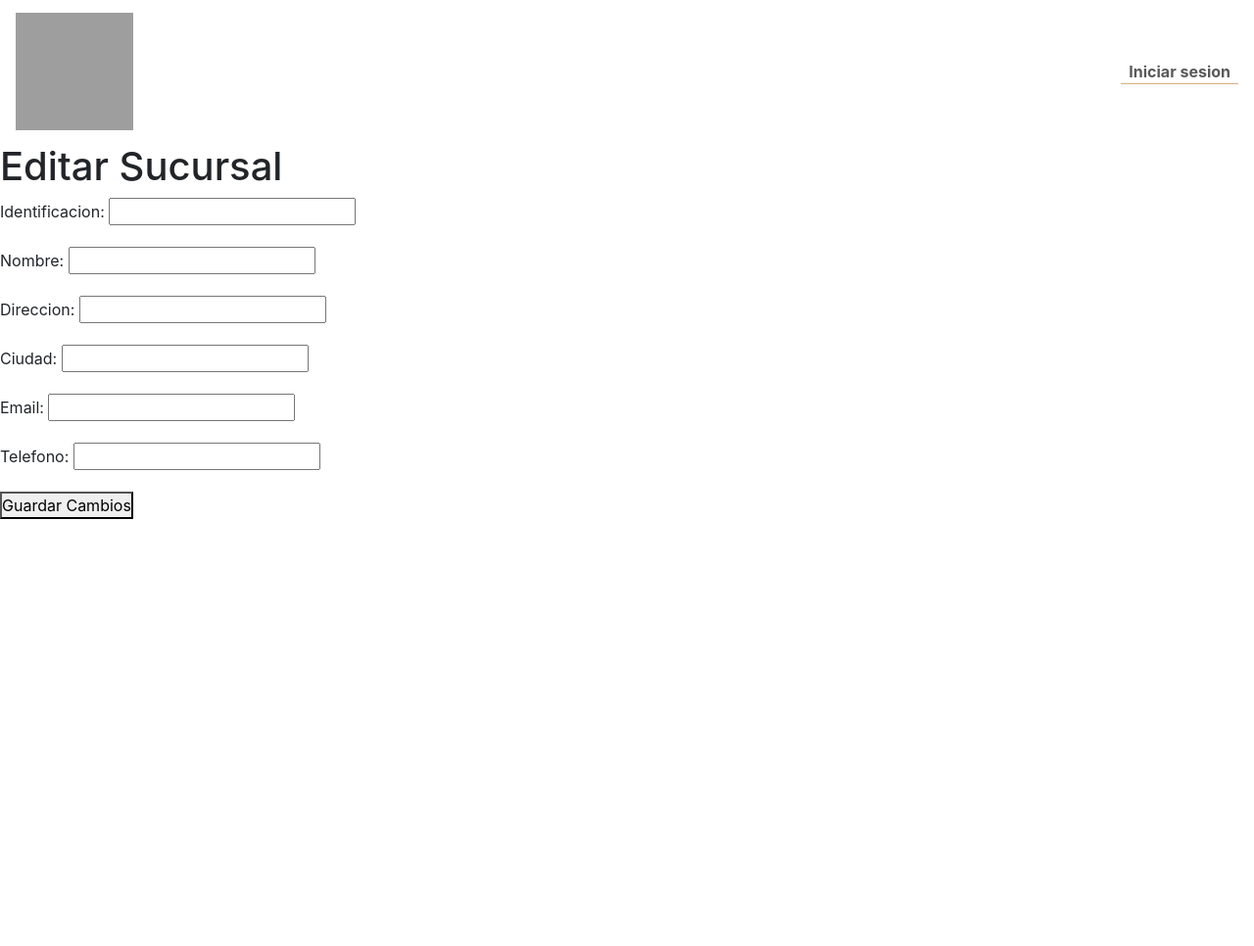
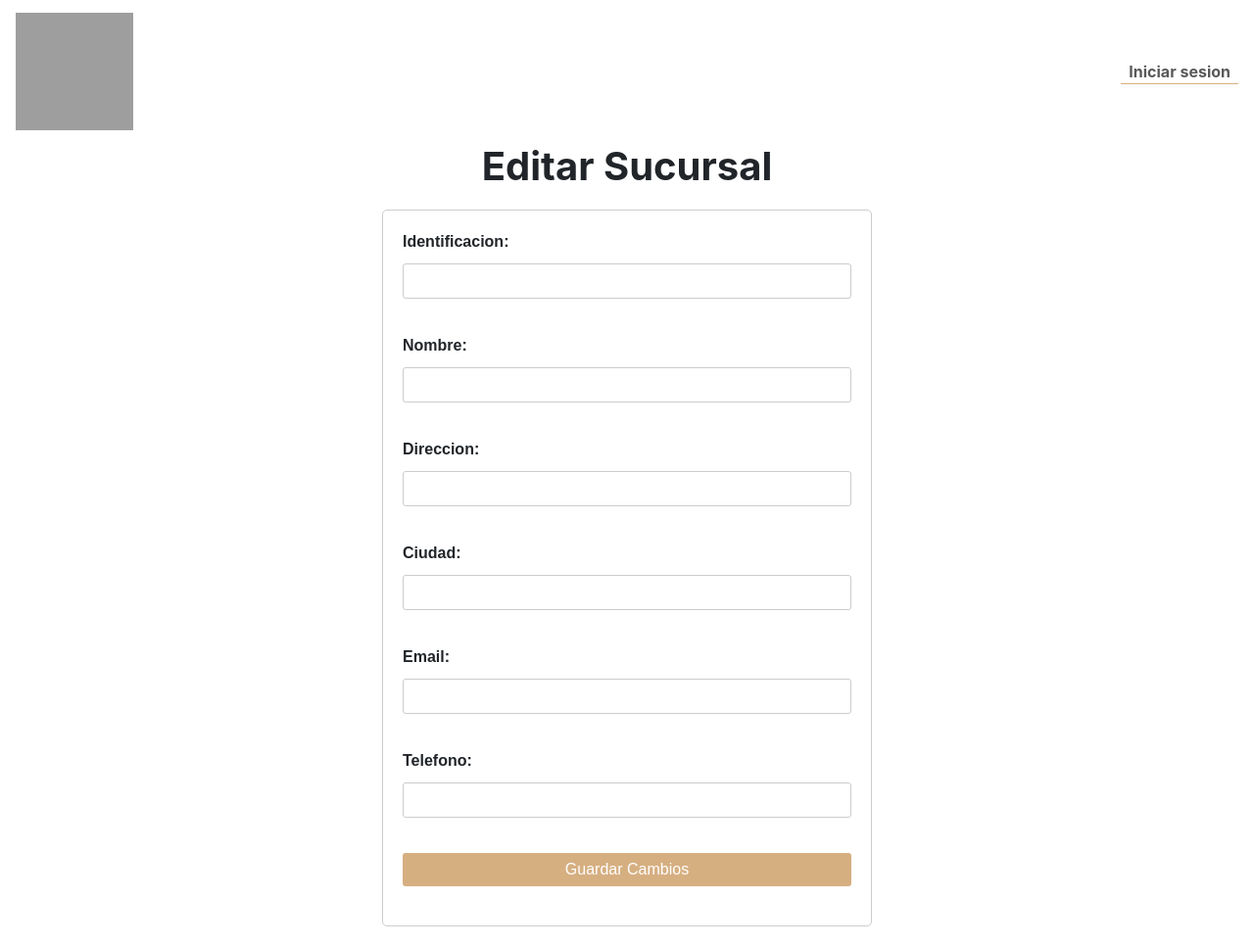
Before and after one commit to DylanYam033/KingCourier, a Django app: template frontend/templates/sucursales/edit.html in a window 1280 px wide. Shown: the whole page at 98% size. Before the commit the page ends 530 px from the top, so only its background shows below. Run offline with Django 4.2, Linux system fonts and the light colour scheme; the template is opened without the code that fills it: values that come from a table or form of the project are taken from there, others are empty; some libraries are stand-ins or nearby versions; grey boxes are pictures that could not be loaded.

Commit message:
modificaciones en form y estilos

```diff
--- a/frontend/static/styles/FormStyle.css
+++ b/frontend/static/styles/FormStyle.css
@@ -31,7 +31,7 @@ input:focus {
 
 input[type="text"],
 input[type="email"],
-button {
+form button {
   padding: 5px 10px;
   border: 1px solid #ccc;
   border-radius: 3px;
@@ -41,14 +41,14 @@ button {
   box-sizing: border-box;
 }
 
-button {
+form button {
   background-color: #d6af81;
   color: #fff;
   border: none;
   cursor: pointer;
 }
 
-button:hover {
+form button:hover {
   background-color: black;
 }
 
@@ -77,3 +77,9 @@ button:hover {
     opacity: 10px;
     border-radius: 10px;
   }
+
+  @media (max-width: 600px) {
+    form {
+      width: 100%;
+    }
+  }
--- a/frontend/templates/sucursales/edit.html
+++ b/frontend/templates/sucursales/edit.html
@@ -1,5 +1,13 @@
-{% extends 'layouts/base.html' %} {% block content %}
-<h1>Editar Sucursal</h1>
+{% extends 'layouts/base.html' %}
+
+{% load static %}
+
+{% block head %}
+  <link href="{% static 'styles/FormStyle.css' %}" rel="stylesheet" />
+{% endblock head %}
+
+{% block content %}
+<h1 class="titulo">Editar Sucursal</h1>
 <form method="post">
   {% csrf_token %} {{ form.as_p }}
   <button type="submit">Guardar Cambios</button>
```
